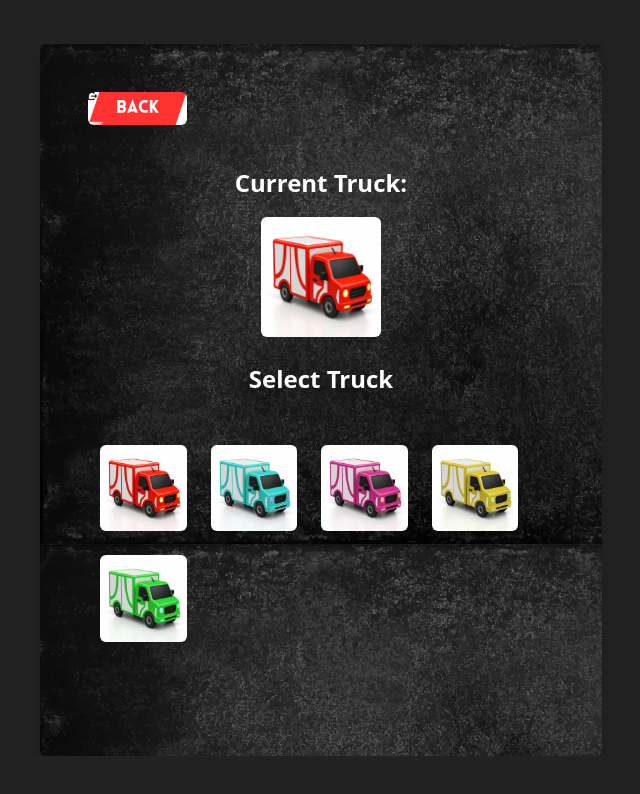
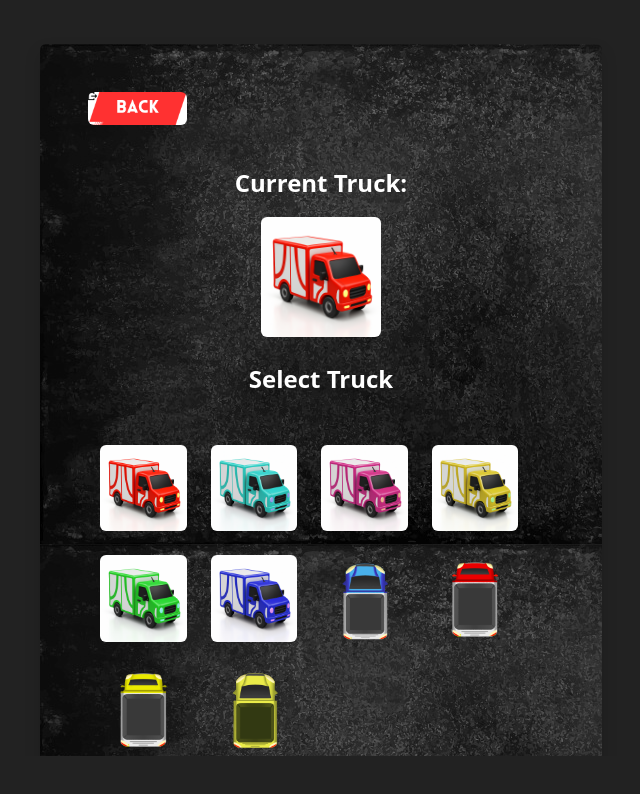
Before and after one commit to AkmalYonan/Last-drop-delivery, a plain HTML site: page garage.html in a window 1280 px wide. Shown: the whole page, without its empty margins (319-959 px from the left). Drawn offline with nearby package versions, Linux system fonts and the light colour scheme.

Commit message:
Truck Added

```diff
--- a/garage.html
+++ b/garage.html
@@ -113,6 +113,46 @@
                         data-src="assets/mobil/player/Truck5.png"
                       />
                     </div>
+                    <div class="col-sm-6 col-md-4 col-lg-3">
+                      <img
+                        class="img-fluid rounded mobil-option"
+                        src="assets/mobil/player/Truck6.png"
+                        data-nama="6"
+                        data-src="assets/mobil/player/Truck6.png"
+                      />
+                    </div>
+                    <div class="col-sm-6 col-md-4 col-lg-3">
+                      <img
+                        class="img-fluid rounded mobil-option"
+                        src="assets/mobil/player/Truck7.png"
+                        data-nama="7"
+                        data-src="assets/mobil/player/Truck7.png"
+                      />
+                    </div>
+                    <div class="col-sm-6 col-md-4 col-lg-3">
+                      <img
+                        class="img-fluid rounded mobil-option"
+                        src="assets/mobil/player/Truck8.png"
+                        data-nama="8"
+                        data-src="assets/mobil/player/Truck8.png"
+                      />
+                    </div>
+                    <div class="col-sm-6 col-md-4 col-lg-3">
+                      <img
+                        class="img-fluid rounded mobil-option"
+                        src="assets/mobil/player/Truck9.png"
+                        data-nama="9"
+                        data-src="assets/mobil/player/Truck9.png"
+                      />
+                    </div>
+                    <div class="col-sm-6 col-md-4 col-lg-3">
+                      <img
+                        class="img-fluid rounded mobil-option"
+                        src="assets/mobil/player/Truck10.png"
+                        data-nama="1-"
+                        data-src="assets/mobil/player/Truck10.png"
+                      />
+                    </div>
                   </div>
                 </div>
               </div>
--- a/level2/script1.js
+++ b/level2/script1.js
@@ -6,7 +6,7 @@ class Game {
     this.gameRunning = false;
     this.gameOver = false;
     this.score = 0;
-    this.player = new Player(180, 500);
+    this.player = new Player(150, 500);
     this.backButton = {
       img: document.getElementById("backButtonImg"),
       x: 10,
@@ -69,7 +69,7 @@ class Game {
   }
 
   spawnAICars(count) {
-    const availablePositions = [110, 230, 145, 260]; // Lajur posisi mobil AI
+    const availablePositions = [110, 230, 170, 260]; // Lajur posisi mobil AI
     this.aiCars = [];
 
     for (let i = 0; i < count; i++) {
--- a/level3/script3.js
+++ b/level3/script3.js
@@ -69,7 +69,7 @@ class Game {
   }
 
   spawnAICars(count) {
-    const availablePositions = [110, 220, 140, 255]; // Lajur posisi mobil AI
+    const availablePositions = [110, 200, 150, 255]; // Lajur posisi mobil AI
     this.aiCars = [];
 
     for (let i = 0; i < count; i++) {
```
Also changed, not shown: level1/script.js (+15 -0 lines), assets/mobil/._AMBULANCE.png (deleted), assets/mobil/._NPC1.png (deleted), assets/mobil/._P1.png (deleted), assets/mobil/._P2.png (deleted), assets/mobil/._player.png (deleted), assets/mobil/player/Truck10.png (added), assets/mobil/player/Truck7.png (added), assets/mobil/player/Truck8.png (added), assets/mobil/player/Truck9.png (added), assets/mobil/player/ingame/TRUCK7.png (added), assets/mobil/player/ingame/Truck10.png (added), assets/mobil/player/ingame/Truck8.png (added), assets/mobil/player/ingame/Truck9.png (added), 1 more files, 1 other file.
